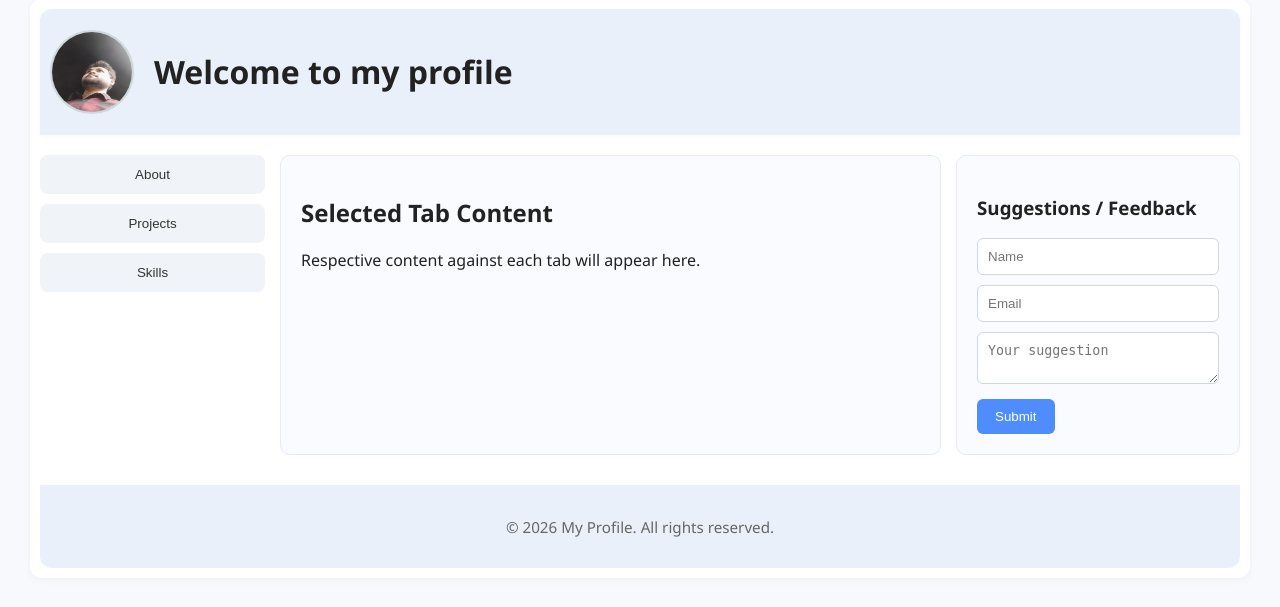
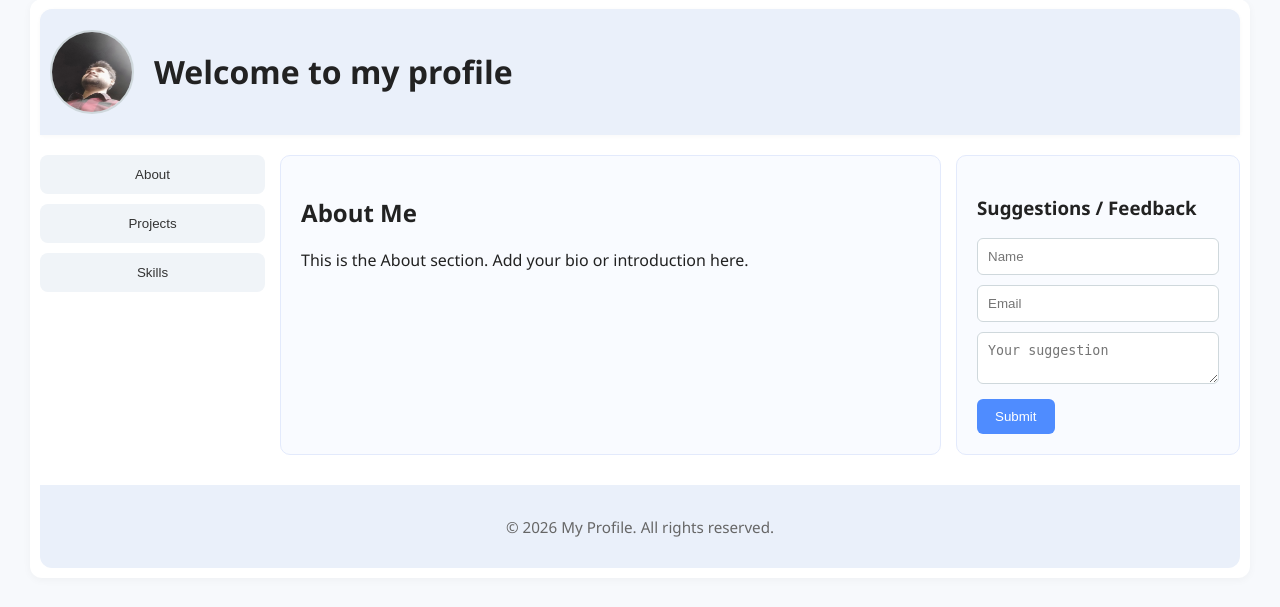
Before and after one commit to Abinash-giri/webapp-demo, a FastAPI app: page / in a window 1280 px wide. Shown: the part 31-638 px from the top of the page. Run offline with FastAPI, Linux system fonts and the light colour scheme.

Commit message:
added dynamic webapp code

```diff
--- a/app/main.py
+++ b/app/main.py
@@ -2,6 +2,7 @@ from fastapi import FastAPI, Request, Form
 from fastapi.responses import HTMLResponse
 from fastapi.staticfiles import StaticFiles
 from fastapi.templating import Jinja2Templates
+import asyncio
 
 app = FastAPI(title="Dynamic Profile App")
 
@@ -17,6 +18,17 @@ async def home(request: Request):
         {"request": request}
     )
 
+@app.get("/about", response_class=HTMLResponse)
+async def about(request: Request):
+    return templates.TemplateResponse("about.html", {"request": request})
+
+@app.get("/projects", response_class=HTMLResponse)
+async def projects(request: Request):
+    return templates.TemplateResponse("projects.html", {"request": request})
+
+@app.get("/skills", response_class=HTMLResponse)
+async def skills(request: Request):
+    return templates.TemplateResponse("skills.html", {"request": request})
 
 @app.post("/feedback")
 async def submit_feedback(
@@ -26,7 +38,26 @@ async def submit_feedback(
 ):
     # Later this will go to DB / S3 / DynamoDB
     print(name, email, suggestion)
+    #await asyncio.sleep(5)  # Simulate async processing
 
     return {
         "message": "Feedback submitted successfully"
     }
+
+
+@app.get("/feedback-form", response_class=HTMLResponse)
+async def feedback_form(request: Request):
+    return templates.TemplateResponse("feedback_form.html", {"request": request})
+
+
+@app.get("/blocking")
+def blocking_operation():
+    import time
+    time.sleep(5)  # Simulate a blocking operation
+    return {"message": "Blocking operation completed"}
+
+
+@app.get("/non-blocking")
+async def non_blocking_operation():
+    await asyncio.sleep(5)  # Simulate a non-blocking operation
+    return {"message": "Non-blocking operation completed"}
--- /dev/null
+++ b/app/templates/about.html
@@ -0,0 +1,4 @@
+<section>
+    <h2>About Me</h2>
+    <p>This is the About section. Add your bio or introduction here.</p>
+</section>
--- /dev/null
+++ b/app/templates/feedback_form.html
@@ -0,0 +1,6 @@
+<form id="feedback-form" action="/feedback" method="post">
+    <input type="text" name="name" placeholder="Name" required>
+    <input type="email" name="email" placeholder="Email" required>
+    <textarea name="suggestion" placeholder="Your suggestion"></textarea>
+    <button type="submit">Submit</button>
+</form>
--- a/app/templates/index.html
+++ b/app/templates/index.html
@@ -16,26 +16,22 @@
 
         <!-- Tabs -->
         <aside class="tabs">
-            <button>About</button>
-            <button>Projects</button>
-            <button>Skills</button>
+            <button type="button" onclick="showTab('about')">About</button>
+            <button type="button" onclick="showTab('projects')">Projects</button>
+            <button type="button" onclick="showTab('skills')">Skills</button>
         </aside>
 
         <!-- Main Content -->
-        <main class="main-content">
-            <h2>Selected Tab Content</h2>
-            <p>Respective content against each tab will appear here.</p>
+        <main class="main-content" id="main-content">
+            {% include "about.html" %}
         </main>
 
         <!-- Feedback -->
-        <section class="feedback">
+        <section class="feedback" id="feedback-section">
             <h3>Suggestions / Feedback</h3>
-            <form action="/feedback" method="post">
-                <input type="text" name="name" placeholder="Name" required>
-                <input type="email" name="email" placeholder="Email" required>
-                <textarea name="suggestion" placeholder="Your suggestion"></textarea>
-                <button type="submit">Submit</button>
-            </form>
+            {% include "feedback_form.html" %}
+            <div id="feedback-message" style="display:none; color: green; margin-top: 10px;"></div>
+            <button id="reload-feedback-btn" style="display:none; margin-top:10px;">Submit Another Feedback</button>
         </section>
 
     </div>
@@ -45,5 +41,84 @@
 
 </div>
 
+<script>
+    async function showTab(tab) {
+        let url = "/" + tab;
+        try {
+            const response = await fetch(url);
+            if (response.ok) {
+                const html = await response.text();
+                document.getElementById('main-content').innerHTML = html;
+            } else {
+                document.getElementById('main-content').innerHTML = "<p>Error loading content.</p>";
+            }
+        } catch (e) {
+            document.getElementById('main-content').innerHTML = "<p>Error loading content.</p>";
+        }
+    }
+
+    // Feedback form AJAX submission and reload logic
+    document.addEventListener('DOMContentLoaded', function() {
+        const feedbackSection = document.getElementById('feedback-section');
+        let form = document.getElementById('feedback-form');
+        const messageDiv = document.getElementById('feedback-message');
+        const reloadBtn = document.getElementById('reload-feedback-btn');
+
+        async function handleSubmit(e) {
+            e.preventDefault();
+            const formData = new FormData(form);
+            try {
+                const response = await fetch(form.action, {
+                    method: 'POST',
+                    body: formData
+                });
+                const data = await response.json();
+                if (response.ok && data.message) {
+                    form.style.display = 'none';
+                    messageDiv.style.display = 'block';
+                    messageDiv.style.color = 'green';
+                    messageDiv.textContent = data.message;
+                    reloadBtn.style.display = 'inline-block';
+                } else {
+                    messageDiv.style.display = 'block';
+                    messageDiv.style.color = 'red';
+                    messageDiv.textContent = data.message || 'Error submitting feedback.';
+                }
+            } catch (err) {
+                messageDiv.style.display = 'block';
+                messageDiv.style.color = 'red';
+                messageDiv.textContent = 'Error submitting feedback.';
+            }
+        }
+
+        if (form) {
+            form.addEventListener('submit', handleSubmit);
+        }
+
+        reloadBtn.addEventListener('click', async function() {
+            // Fetch the feedback form HTML and re-insert it
+            const resp = await fetch('/static/../templates/feedback_form.html');
+            // Instead, fetch from the server using AJAX and Jinja2 rendering
+            // We'll use a dedicated endpoint for this:
+            const response = await fetch('/feedback-form');
+            if (response.ok) {
+                const html = await response.text();
+                // Remove old form if any
+                if (form) form.remove();
+                // Insert new form before the messageDiv
+                messageDiv.insertAdjacentHTML('beforebegin', html);
+                // Hide message and reload button
+                messageDiv.style.display = 'none';
+                reloadBtn.style.display = 'none';
+                // Re-bind the submit event to the new form
+                form = document.getElementById('feedback-form');
+                if (form) {
+                    form.addEventListener('submit', handleSubmit);
+                }
+            }
+        });
+    });
+</script>
+
 </body>
 </html>
```
Also changed, not shown: app/templates/projects.html (added, +8 -0 lines), app/templates/skills.html (added, +8 -0 lines).
